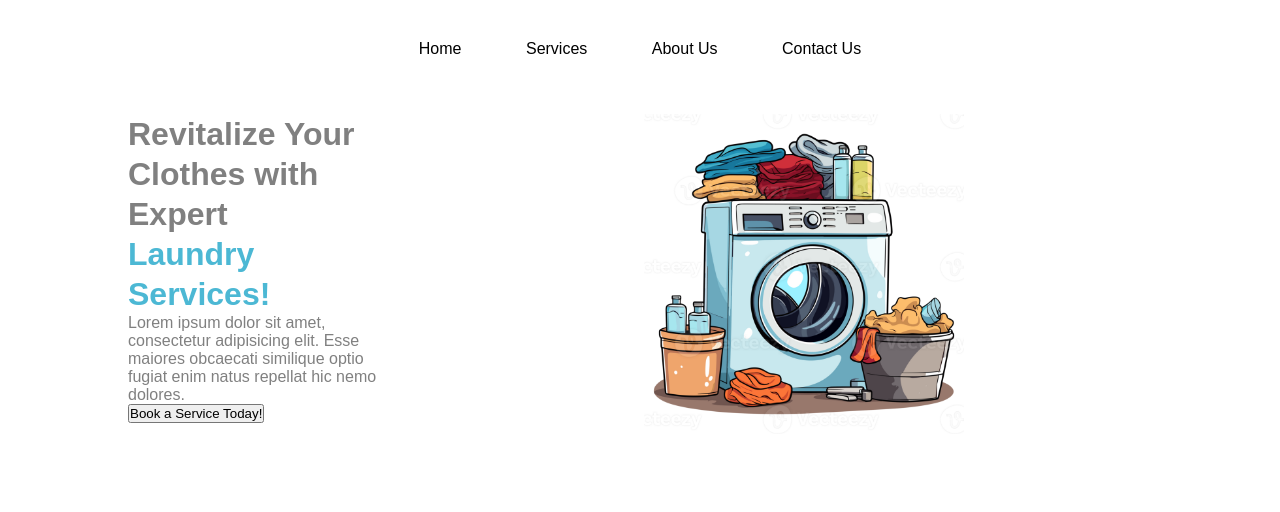
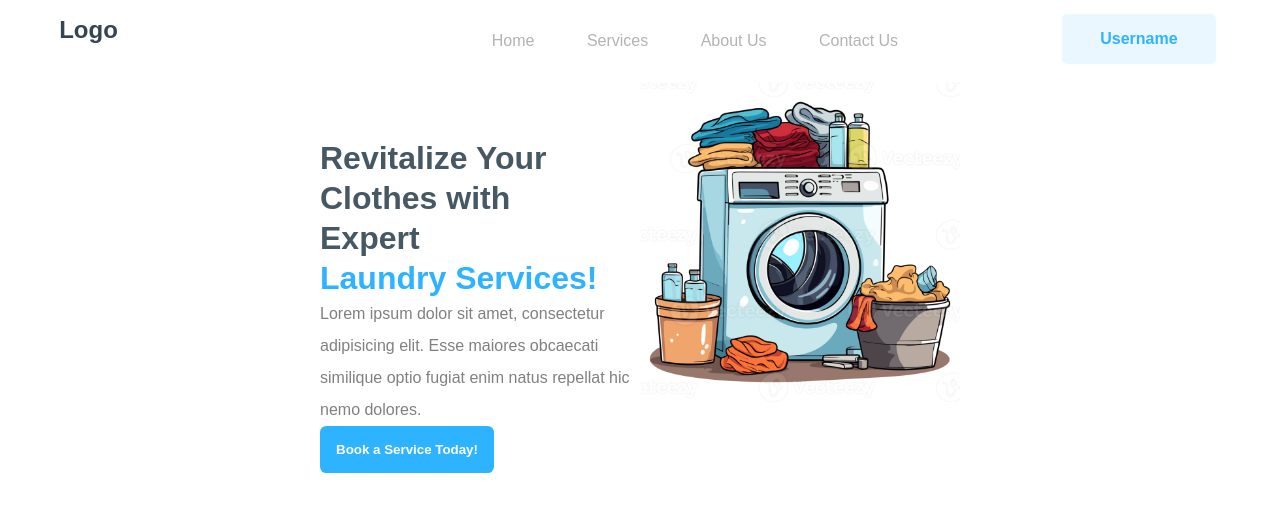
Before and after one commit to sunny070/UpSkillMafia, a plain HTML site: page Task 4/index.html in a window 1280 px wide. Drawn offline with Linux system fonts and the light colour scheme.

Commit message:
done with task 4

```diff
--- a/Task 4/index.html
+++ b/Task 4/index.html
@@ -1,21 +1,23 @@
 <!DOCTYPE html>
 <html lang="en">
+
 <head>
   <meta charset="UTF-8" />
   <meta name="viewport" content="width=device-width, initial-scale=1.0" />
   <title>Document</title>
   <link rel="stylesheet" href="style.css" />
 </head>
+
 <body>
   <nav class="nav">
-      <!-- <span>Logo</span> -->
+    <span>Logo</span>
     <ul>
       <li>Home</li>
       <li>Services</li>
       <li>About Us</li>
       <li>Contact Us</li>
     </ul>
-      <!-- <a>Username</a> -->
+    <a  href="#">Username</a>
   </nav>
   <div class="hero-section">
 
@@ -31,8 +33,9 @@
       </button>
     </div>
     <div class="right-div">
-        <img src="images/washing-machine.png" alt="washing Machine">
+      <img class="img1" src="images/washing-machine.png" alt="washing Machine">
     </div>
   </div>
 </body>
+
 </html>
--- a/Task 4/style.css
+++ b/Task 4/style.css
@@ -1,66 +1,92 @@
-*{
+* {
     margin: 0;
     box-sizing: border-box;
     padding: 0;
-    font-family:sans-serif;
-}
-body{
-    height: 100vh;
+    font-family: sans-serif;
 }
 
-ul{
+ul {
     text-align: center;
 }
-.nav{
-    padding: 10px;
+
+.nav {
+    color: #B1B3B4;
+    padding: 1vh;
     position: relative;
 }
-span{
-    background-color:blue;
+
+.nav span {
+    padding-top: 1vh;
+    padding-left: 4vw;
+    float: left;
+    font-size: 3vh;
+    color: #344455;
+    font-weight: 600;
+}
+
+a {
+    background-color: #EAF7FF;
+    color: #2DB3FF;
+    font-weight: 600;
+    border-radius: 0.4vw;
+    padding: 2vh 3vw;
+    text-decoration: none;
     position: absolute;
-    left: 0;
-    top: 0;
-    padding: 20px;
+    right: 5vw;
+    top: 1.8vh;
 }
- a{
-    background-color: lightblue;
-    border-radius: 4px;
-    padding: 20px;
-    position: absolute;
-    right: 0;
-    top: 0;
+
+li {
+    display: inline-block;
+    padding: 3vh;
+    font-size: 2vh;
 }
-li{
-    display: inline-block;
-    padding: 30px;
+
+.first-heading {
+    font-size: 4vh;
+    line-height: 5vh;
+    color: #465864;
+    width: 18vw;
+}
+
+.second-heading {
+    font-size: 4vh;
+    color: #2DB3FF;
+    line-height: 5vh;
+}
+
+.left-div p {
+    color: gray;
+    font-size: 2vh;
+    line-height: 4vh;
+}
+
+.button {
+    background-color: #2DB3FF;
+    border: none;
+    padding: 2vh;
+    border-radius: 0.5vw;
+    color: #fff;
+    font-weight: 600;
+    cursor: pointer;
 }
 
 .hero-section {
-
-    text-align: start;
+    padding: 0vh 25vw 3vh 25vw;
+    width: 100vw;
+    /* height: 100vh; */
 }
 
-.left-div, .right-div {
-    display: inline-block;
-    vertical-align: top;
-    padding: 2vh 10vw 2vh 10vw;
-    width: 40vw;
+.left-div {
+    padding-top: 7vh;
+    width: 25vw;
+    float: left;
 }
 
-.first-heading{
-    line-height: 5vh;
-    color: gray;
+.img1 {
+    float: right;
+}
 
+img {
+    width: 25vw;
 }
-.second-heading{
-    color:#4cb8d4;
-    line-height: 5vh;
-
-}
-.left-div p{
-    color:gray;
-}
-img{
-    width: 25vw;
-
-}
```
Lines whose indentation alone changed are shown as unchanged.
